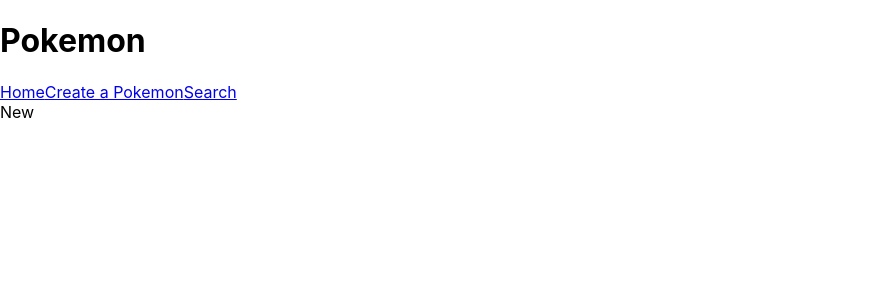
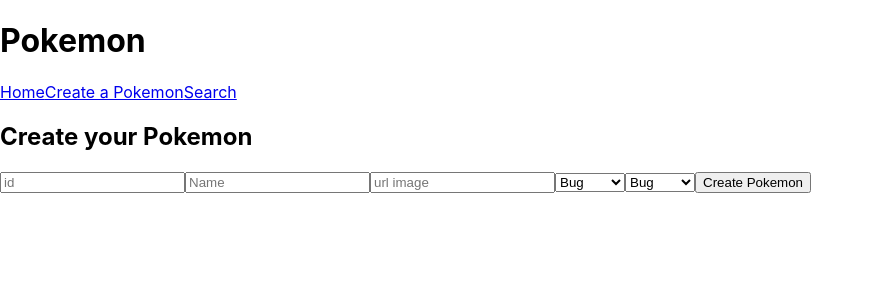
Before and after one commit to GabrielaSpace/pokeapp-react, a React (Create React App) app: page /new in a window 1280 px wide. Shown: the top 300 px of the page, without its empty margins (0-874 px from the left). Built offline with nearby package versions, Linux system fonts and the light colour scheme.

Commit message:
details works

```diff
--- a/package.json
+++ b/package.json
@@ -11,6 +11,7 @@
     "query-string": "^8.1.0",
     "react": "^18.2.0",
     "react-dom": "^18.2.0",
+    "react-hook-form": "^7.43.3",
     "react-router-dom": "^6.8.2",
     "react-scripts": "5.0.1",
     "use-debounce": "^9.0.3",
--- a/src/App.js
+++ b/src/App.js
@@ -1,15 +1,18 @@
 import { BrowserRouter } from 'react-router-dom';
-
-import Main from '../src/components/Main/Main'
+import Main from './components/Main/Main';
 import Header from './components/Header/Header';
+import PokemonProvider from './context/PokemonProvider';
 
 function App() {
   return (
     <div className="App">
       <h1>Pokemon</h1>
+
       <BrowserRouter>
-      <Header/>
-      < Main />
+        <PokemonProvider>
+          <Header />
+          <Main />
+        </PokemonProvider>
       </BrowserRouter>
     </div>
   );
--- a/src/components/Main/Details/Details.jsx
+++ b/src/components/Main/Details/Details.jsx
@@ -1,15 +1,21 @@
-/* import { useState, useEffect } from 'react';
+import { useState, useEffect } from 'react';
+import { useParams, useLocation } from 'react-router-dom';
 import axios from 'axios';
 
-//CardValue será el que aparezca cuando le di click a la card del pokemon
-function PokemonDetails({ cardValue }) {
+function PokemonDetails() {
+  const { id } = useParams();
+  const location = useLocation();
+  const searchParams = new URLSearchParams(location.search);
+  const name = searchParams.get('name');
+  const image = searchParams.get('image');
+  const typeOne = searchParams.get('typeOne');
+
   const [pokemon, setPokemon] = useState({});
-
 
   useEffect(() => {
     const fetchPokemon = async () => {
       try {
-        const response = await axios.get(`https://pokeapi.co/api/v2/pokemon/${cardValue}`);
+        const response = await axios.get(`https://pokeapi.co/api/v2/pokemon/${id}`);
         setPokemon(response.data);
       } catch (error) {
         console.error(error);
@@ -17,14 +23,19 @@
     };
 
     fetchPokemon();
-  }, [cardValue]);
+  }, [id]);
 
   return (
     <div>
-      <img src={pokemon.sprites.front_default} alt={pokemon.name} />
-      <img src={pokemon.sprites.back_default} alt={pokemon.name} />
-      <h3>{pokemon.name.toUpperCase()}</h3>
+      <img src={image} alt={name} />
+      <h3>{name.toUpperCase()}</h3>
       <p>Id: {pokemon.id}</p>
+      <div>
+        {typeOne && (<p key={typeOne}>{typeOne.toUpperCase()} </p> )}
+        {pokemon.types && (<div> {pokemon.types.map(type => (<p key={type.type.name}>{type.type.name.toUpperCase()} </p>))}
+      </div>
+        )}
+      </div>
       <p>Experience: {pokemon.base_experience}</p>
       <p>Height: {pokemon.height/10} m</p>
       <p>Weight: {pokemon.weight/10} Kg</p>
@@ -32,4 +43,4 @@
   );
 }
 
-export default PokemonDetails; */
+export default PokemonDetails;
--- a/src/components/Main/FormPokemon/FormPokemon.jsx
+++ b/src/components/Main/FormPokemon/FormPokemon.jsx
@@ -3,6 +3,7 @@
 import { v4 as uuidv4 } from 'uuid';
 import { useDebounce } from 'use-debounce'
 import CardPokemon from '../ListPokemon/CardPokemon/CardPokemon';
+
 
 function FormPokemon(props) {
   const [input, setInput] = useState('');
@@ -25,6 +26,7 @@
       try {
         const response = await axios.get(`https://pokeapi.co/api/v2/pokemon/${debouncedInput}`);
         setPokemonData([response.data, ...pokemonData]);
+
       } catch (error) {
         setErrorMessage('Pokemon not found');
       }
@@ -32,6 +34,9 @@
     getPokemonData();
   }, [debouncedInput, pokemonData]);
 
+/*   const addPokemon = (pokemon) => {
+    setPokemonData([pokemon, ...pokemonData]);
+  } */
 
 
   const handleChangeInput = (event) => {
--- a/src/components/Main/ListPokemon/CardPokemon/CardPokemon.jsx
+++ b/src/components/Main/ListPokemon/CardPokemon/CardPokemon.jsx
@@ -1,19 +1,18 @@
 import React from 'react';
+import { Link } from 'react-router-dom';
 
 function CardPokemon(props) {
   const { pokemon } = props;
 
   return (
-    <article>
-      <img src={pokemon.sprites.front_default} alt={pokemon.name} />
-      <img src={pokemon.sprites.back_default} alt={pokemon.name} />
-      <h3>{pokemon.name.toUpperCase()}</h3>
-      <p>{pokemon.types[0].type.name}</p>
-      <p>Id: {pokemon.id}</p>
-      <p>Experience: {pokemon.base_experience}</p>
-      <p>Height: {pokemon.height / 10} m</p>
-      <p>Weight: {pokemon.weight / 10} Kg</p>
-    </article>
+    <>
+      <Link to={`/pokemon/${pokemon.id}?name=${pokemon.name}&image=${pokemon.sprites.front_default}&typeOne=${pokemon.types[0].type.name}`} >
+        <img src={pokemon.sprites.front_default} alt={pokemon.name} />
+        <h3>{pokemon.name.toUpperCase()}</h3>
+        <p>N°: {pokemon.id}</p>
+        <div>{pokemon.types.map(type => (<p key={type.type.name}>{type.type.name.toUpperCase()}</p>))}</div>
+      </Link>
+    </>
   );
 }
 
--- a/src/components/Main/Main.jsx
+++ b/src/components/Main/Main.jsx
@@ -1,27 +1,26 @@
-// import { useState } from 'react';
 import FormPokemon from "./FormPokemon/FormPokemon";
-
-import React  from "react";
-import { Routes, Route } from "react-router-dom";
-import New from './New/New';
+import React, { useState } from "react";
+import { Routes, Route, useParams } from "react-router-dom";
+import New from "./New/New";
 import NotFound from './NotFound/NotFound';
+import PokemonDetails from "./Details/Details";
 
 
 function Main() {
-/*   const [searches, setSearches] = useState([]);
+  const { id } = useParams();
+  const [searches, setSearches] = useState([]);
 
   const handleAddPokemon = (newPokemon) => {
     setSearches([...searches, newPokemon]);
   }
-{  <FormPokemon onSubmit={handleAddPokemon} />
-      <ListPokemon searches={searches} /> } */
+
   return (
     <div>
        <Routes>
-       <Route path="/" element={<FormPokemon showForm={false} />} />
-        <Route path="/new" element={<New />} />
-        <Route path="/search" element={<FormPokemon  showForm={true} />} />
-        {/* <Route path="/pokemon/:id" element={<details/>} /> */}
+        <Route path="/" element={<FormPokemon showForm={false} />} />
+        <Route path="/new" element={<New onSubmit={handleAddPokemon} />} />
+        <Route path="/search" element={<FormPokemon showForm={true} />} />
+        <Route path="/pokemon/:id" element={<PokemonDetails id={id} />} />
         <Route path="/*" element={<NotFound />} />
       </Routes>
     </div>
--- a/src/components/Main/New/New.jsx
+++ b/src/components/Main/New/New.jsx
@@ -1,7 +1,111 @@
-import React from "react";
+import React, { useState } from 'react';
 
-const New = () => {
-  return <div>New</div>;
-};
+
+const New = (props) => {
+
+  const [id, setId] = useState('');
+  const [name, setName] = useState('');
+  const [imageUrl, setImageUrl] = useState('');
+  const [typeOne, setTypeOne] = useState('');
+  const [typeTwo, setTypeTwo] = useState('');
+
+  const handleChange = (event) => {
+    const { name, value } = event.target;
+    switch (name) {
+      case "id":
+        setId(value);
+        break;
+      case "name":
+        setName(value);
+        break;
+      case "imageUrl":
+        setImageUrl(value);
+        break;
+      case "typeOne":
+        setTypeOne(value);
+        break;
+      case "typeTwo":
+        setTypeTwo(value);
+        break;
+      default:
+        break;
+    }
+  }
+
+
+  const handleSubmit = (event) => {
+    event.preventDefault();
+    const newPokemon= {
+        id: id,
+        name: name,
+        imageUrl: imageUrl,
+        typeOne: typeOne,
+        typeTwo: typeTwo
+
+    }
+    props.onSubmit(newPokemon);
+    setId('');
+    setName('');
+    setImageUrl('');
+    setTypeOne('');
+    setTypeTwo('');
+  }
+
+
+
+
+  return (
+    <div >
+    <form  onSubmit={handleSubmit}>
+      <h2>Create your Pokemon</h2>
+      <input type="number" name="id" placeholder="id" required  onChange={handleChange}/>
+      <input type="text"  name="name" placeholder="Name" required minlenght="3" onChange={handleChange}/>
+      <input type="text" name="imageUrl" placeholder="url image" required onChange={handleChange} />
+      <select name="typeOne" required onChange={handleChange}>
+        <option value="bug">Bug</option>
+        <option value="dark">Dark</option>
+        <option value="dragon">Dragon</option>
+        <option value="electric">Electric</option>
+        <option value="fairy">Fairy</option>
+        <option value="fighting">Fighting</option>
+        <option value="fire">Fire</option>
+        <option value="flying">Flying</option>
+        <option value="ghost">Ghost</option>
+        <option value="grass">Grass</option>
+        <option value="ground">Ground</option>
+        <option value="ice">Ice</option>
+        <option value="normal">Normal</option>
+        <option value="poison">Poison</option>
+        <option value="psychic">Psychic</option>
+        <option value="rock">Rock</option>
+        <option value="steel">Steel</option>
+        <option value="water">Water</option>
+      </select>
+      <select name="typeTwo" required onChange={handleChange}>
+        <option value="bug">Bug</option>
+        <option value="dark">Dark</option>
+        <option value="dragon">Dragon</option>
+        <option value="electric">Electric</option>
+        <option value="fairy">Fairy</option>
+        <option value="fighting">Fighting</option>
+        <option value="fire">Fire</option>
+        <option value="flying">Flying</option>
+        <option value="ghost">Ghost</option>
+        <option value="grass">Grass</option>
+        <option value="ground">Ground</option>
+        <option value="ice">Ice</option>
+        <option value="normal">Normal</option>
+        <option value="poison">Poison</option>
+        <option value="psychic">Psychic</option>
+        <option value="rock">Rock</option>
+        <option value="steel">Steel</option>
+        <option value="water">Water</option>
+      </select>
+      <button type="submit">Create Pokemon</button>
+
+    </form>
+    </div>
+  );
+}
 
 export default New;
--- /dev/null
+++ b/src/context/PokemonContext.js
@@ -0,0 +1,6 @@
+import { createContext } from "react";
+
+const PokemonContext = createContext();
+
+
+export default PokemonContext
--- /dev/null
+++ b/src/context/PokemonProvider.js
@@ -0,0 +1,14 @@
+import React, { useState } from 'react';
+import PokemonContext from './PokemonContext';
+
+function PokemonProvider(props) {
+  const [searchedPokemons, setSearchedPokemons] = useState([]);
+
+  return (
+    <PokemonContext.Provider value={[searchedPokemons, setSearchedPokemons]}>
+      {props.children}
+    </PokemonContext.Provider>
+  );
+}
+
+export default PokemonProvider;
```
Also changed, not shown: src/components/Main/ListPokemon/ListPokemon.jsx (line endings or trailing spaces), 1 other file (tests, documents, lock files or other folders).
